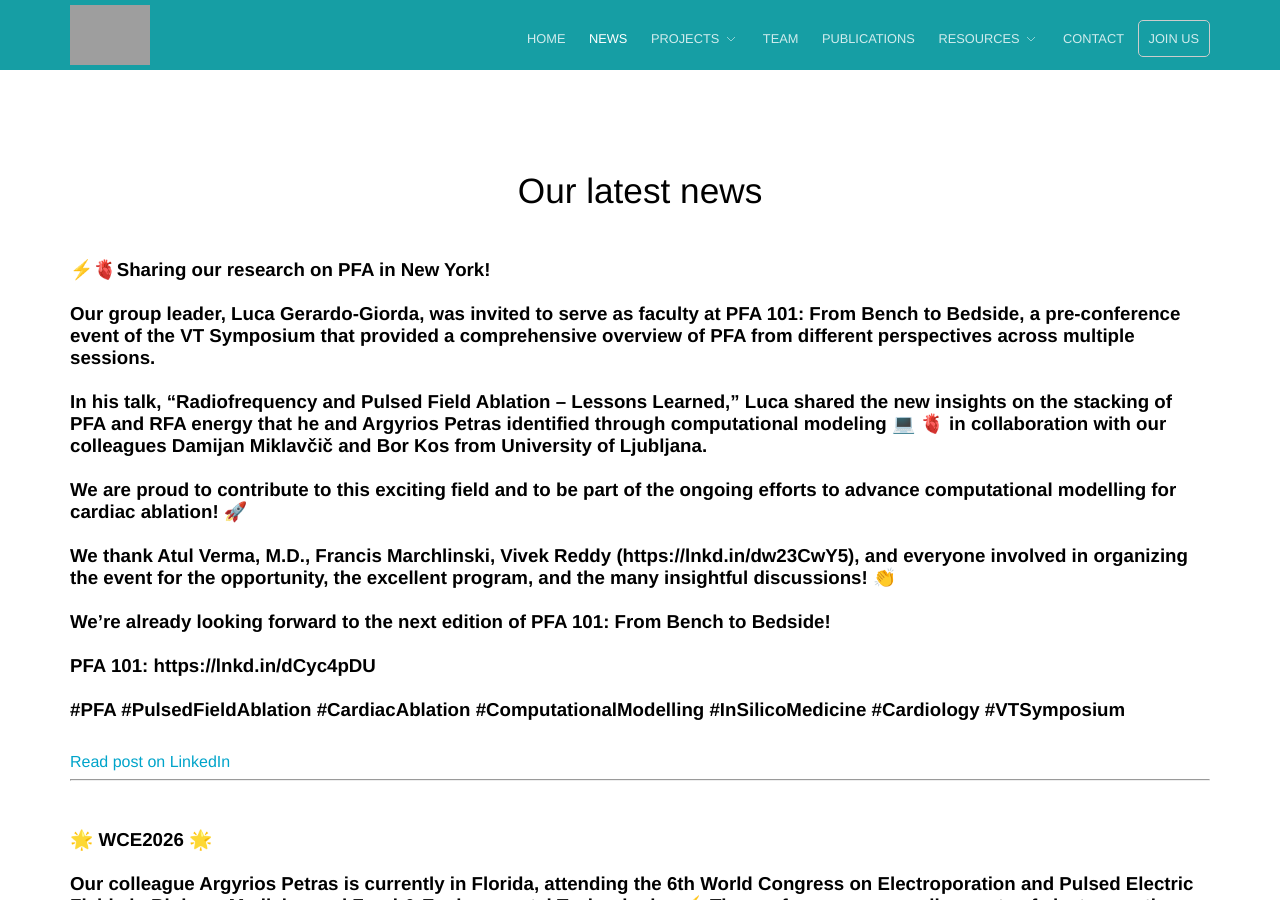
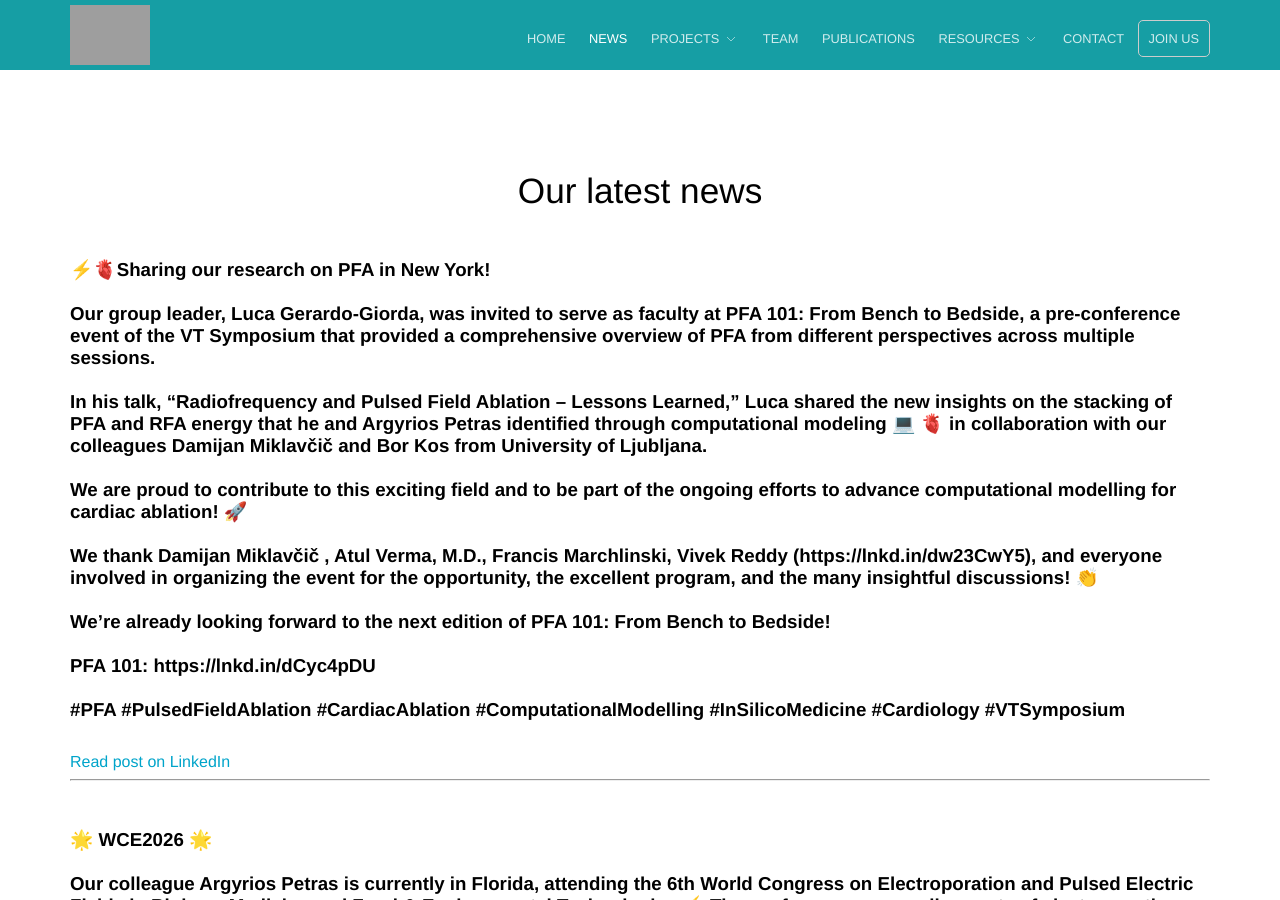
Before and after one commit to linzlabinsilmed/linzlabinsilmed.github.io, a Jekyll site: the page built from news.html, in a window 1280 px wide and 900 px high. Built offline with Jekyll 4.4.1, drawn with Linux system fonts in a browser that asks for light colours; grey boxes are pictures that could not be loaded.

Commit message:
Update LinkedIn feed [auto]

```diff
--- a/_data/linkedin_feed.yml
+++ b/_data/linkedin_feed.yml
@@ -19,9 +19,9 @@
     ongoing efforts to advance computational modelling for cardiac ablation! 🚀
 
 
-    We thank Atul Verma, M.D., Francis Marchlinski, Vivek Reddy
-    (https://lnkd.in/dw23CwY5), and everyone involved in organizing the event
-    for the opportunity, the excellent program, and the many insightful
+    We thank Damijan Miklavčič , Atul Verma, M.D., Francis Marchlinski, Vivek
+    Reddy (https://lnkd.in/dw23CwY5), and everyone involved in organizing the
+    event for the opportunity, the excellent program, and the many insightful
     discussions! 👏
 
 
```
